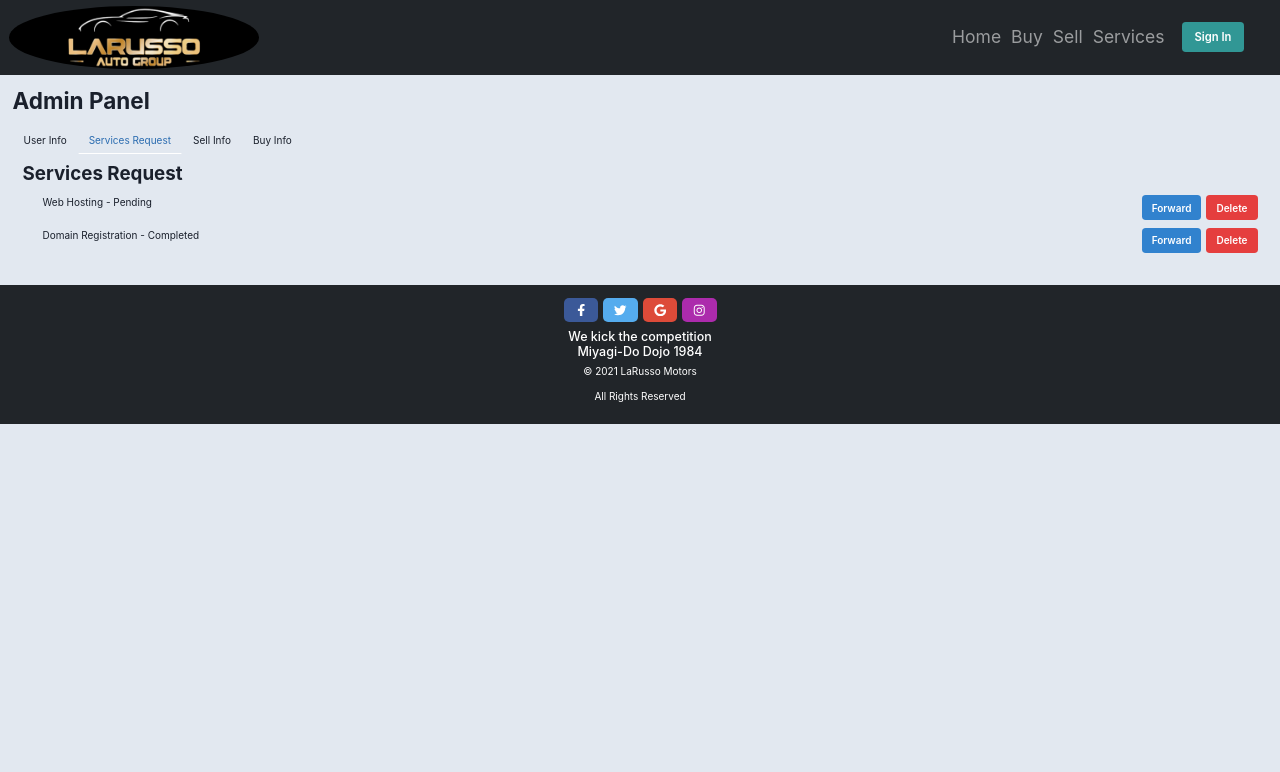
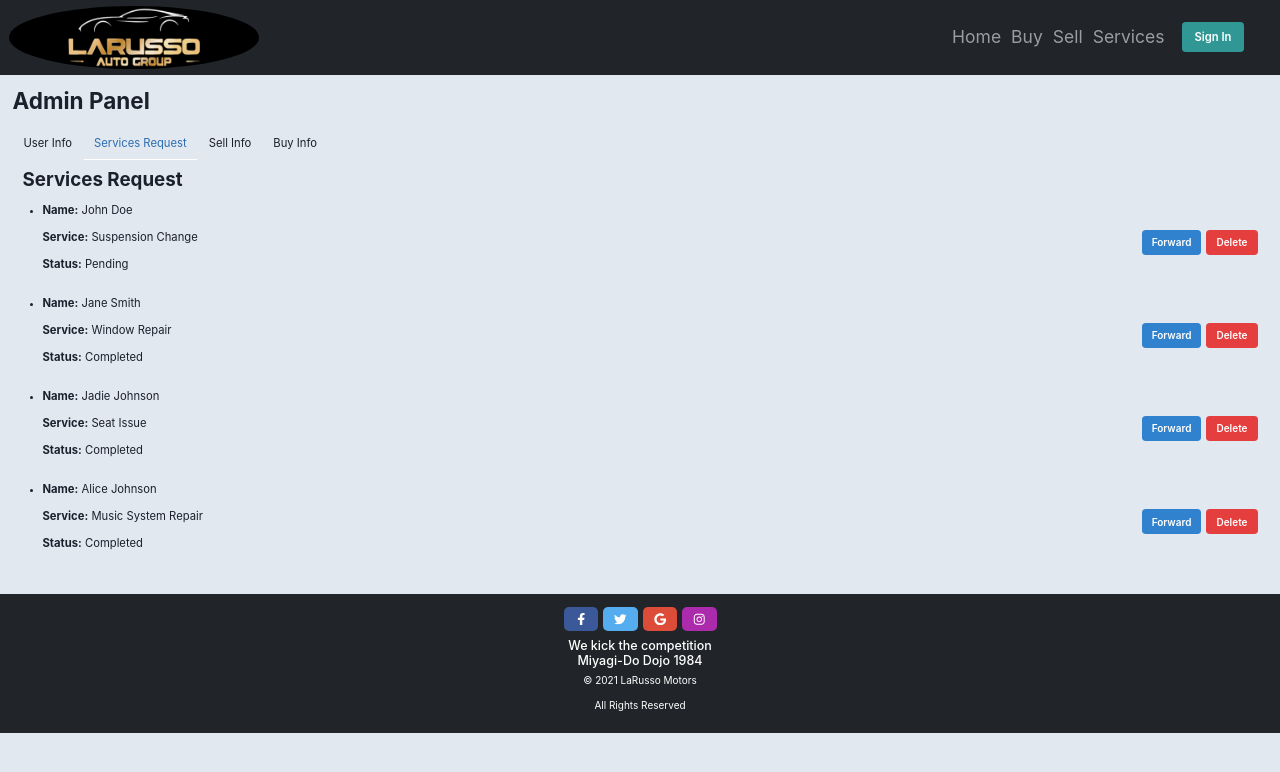
Before and after one commit to workVipulPareek/ASD_project, a React (Vite) app in the folder vite-project/: page /admin in a window 1280 px wide. Both pictures are taken after a click on the tab "Services Request". Shown: the top 772 px of the page. Built offline with nearby package versions, Linux system fonts and the light colour scheme.

Commit message:
new Admin
new

```diff
--- a/vite-project/src/components/Admin.jsx
+++ b/vite-project/src/components/Admin.jsx
@@ -1,12 +1,12 @@
 import React, { useState } from 'react';
-import { ChakraProvider, Box, Tab, TabList, TabPanel, TabPanels, Tabs, Heading, Button, List, ListItem } from '@chakra-ui/react';
+import { ChakraProvider, Box, Tab, TabList, TabPanel, TabPanels, Tabs, Heading, Button, List, ListItem, Text, Flex } from '@chakra-ui/react';
 
 const Admin = () => {
   return (
     <ChakraProvider>
       <Box p={5}>
         <Heading as="h1" size="xl" mb={5}>Admin Panel</Heading>
-        <Tabs variant="enclosed">
+        <Tabs variant="enclosed" size="lg">
           <TabList>
             <Tab>User Info</Tab>
             <Tab>Services Request</Tab>
@@ -37,6 +37,7 @@ const UserInfo = () => {
   const [users, setUsers] = useState([
     { id: 1, name: 'John Doe', email: 'john.doe@example.com', role: 'Admin' },
     { id: 2, name: 'Jane Smith', email: 'jane.smith@example.com', role: 'User' },
+    { id: 3, name: 'Jadie Johnson', email: 'jadie.johnson@example.com', role: 'User' },
   ]);
 
   const deleteUser = (id) => {
@@ -46,17 +47,17 @@ const UserInfo = () => {
   return (
     <Box>
       <Heading as="h2" size="lg" mb={4}>User Info</Heading>
-      <List spacing={3}>
+      <List spacing={5} style={{ listStyleType: 'disc', paddingLeft: '20px' }}>
         {users.map((user) => (
           <ListItem key={user.id}>
-            <Box display="flex" justifyContent="space-between" alignItems="center">
+            <Flex justifyContent="space-between" alignItems="center">
               <Box>
-                <p><strong>Name:</strong> {user.name}</p>
-                <p><strong>Email:</strong> {user.email}</p>
-                <p><strong>Role:</strong> {user.role}</p>
+                <Text fontSize="lg"><strong>Name:</strong> {user.name}</Text>
+                <Text fontSize="lg"><strong>Email:</strong> {user.email}</Text>
+                <Text fontSize="lg"><strong>Role:</strong> {user.role}</Text>
               </Box>
               <Button colorScheme="red" onClick={() => deleteUser(user.id)}>Delete</Button>
-            </Box>
+            </Flex>
           </ListItem>
         ))}
       </List>
@@ -66,8 +67,10 @@ const UserInfo = () => {
 
 const ServiceRequest = () => {
   const [requests, setRequests] = useState([
-    { id: 1, service: 'Web Hosting', status: 'Pending' },
-    { id: 2, service: 'Domain Registration', status: 'Completed' },
+    { id: 1, name: 'John Doe', service: 'Suspension Change', status: 'Pending' },
+    { id: 2, name: 'Jane Smith', service: 'Window Repair', status: 'Completed' },
+    { id: 3, name: 'Jadie Johnson', service: 'Seat Issue', status: 'Completed' },
+    { id: 4, name: 'Alice Johnson', service: 'Music System Repair', status: 'Completed' },
   ]);
 
   const deleteRequest = (id) => {
@@ -81,18 +84,20 @@ const ServiceRequest = () => {
   return (
     <Box>
       <Heading as="h2" size="lg" mb={4}>Services Request</Heading>
-      <List spacing={3}>
+      <List spacing={5} style={{ listStyleType: 'disc', paddingLeft: '20px' }}>
         {requests.map((request) => (
           <ListItem key={request.id}>
-            <Box display="flex" justifyContent="space-between" alignItems="center">
+            <Flex justifyContent="space-between" alignItems="center">
               <Box>
-                <p>{request.service} - {request.status}</p>
+                <Text fontSize="lg"><strong>Name:</strong> {request.name}</Text>
+                <Text fontSize="lg"><strong>Service:</strong> {request.service}</Text>
+                <Text fontSize="lg"><strong>Status:</strong> {request.status}</Text>
               </Box>
               <Box>
                 <Button colorScheme="blue" mr={2} onClick={() => forwardRequest(request.id)}>Forward</Button>
                 <Button colorScheme="red" onClick={() => deleteRequest(request.id)}>Delete</Button>
               </Box>
-            </Box>
+            </Flex>
           </ListItem>
         ))}
       </List>
@@ -102,17 +107,25 @@ const ServiceRequest = () => {
 
 const SellInfo = () => {
   const [sales, setSales] = useState([
-    { id: 1, item: 'Laptop', price: '$1000', status: 'Sold' },
-    { id: 2, item: 'Phone', price: '$500', status: 'Pending' },
+    { id: 1, name: 'John Doe', item: 'Gearbox', price: '$1000', status: 'Sold' },
+    { id: 2, name: 'Jane Smith', item: 'Suspension', price: '$500', status: 'Pending' },
+    { id: 3, name: 'Jadie Johnson', item: 'BMW X200', price: '$3M', status: 'Sold' },
+    { id: 4, name: 'Alice Johnson', item: 'Audi R8', price: '$2M', status: 'Pending' },
+    { id: 5, name: 'Bob Brown', item: 'Mercedes Benz', price: '$5M', status: 'Pending' },
   ]);
 
   return (
     <Box>
       <Heading as="h2" size="lg" mb={4}>Sell Info</Heading>
-      <List spacing={3}>
+      <List spacing={5} style={{ listStyleType: 'disc', paddingLeft: '20px' }}>
         {sales.map((sale) => (
           <ListItem key={sale.id}>
-            <p>{sale.item} - {sale.price} - {sale.status}</p>
+            <Box>
+              <Text fontSize="lg"><strong>Name:</strong> {sale.name}</Text>
+              <Text fontSize="lg"><strong>Item:</strong> {sale.item}</Text>
+              <Text fontSize="lg"><strong>Price:</strong> {sale.price}</Text>
+              <Text fontSize="lg"><strong>Status:</strong> {sale.status}</Text>
+            </Box>
           </ListItem>
         ))}
       </List>
@@ -124,15 +137,18 @@ const BuyInfo = () => {
   const [buyers, setBuyers] = useState([
     { id: 1, name: 'Alice', car: 'Toyota', status: 'Interested' },
     { id: 2, name: 'Bob', car: 'Honda', status: 'Purchased' },
+    { id: 3, name: 'Zayn', car: 'Ferrari', status: 'Purchased' },
   ]);
 
   return (
     <Box>
       <Heading as="h2" size="lg" mb={4}>Buy Info</Heading>
-      <List spacing={3}>
+      <List spacing={5} style={{ listStyleType: 'disc', paddingLeft: '20px' }}>
         {buyers.map((buyer) => (
           <ListItem key={buyer.id}>
-            <p>{buyer.name} - {buyer.car} - {buyer.status}</p>
+            <Text fontSize="lg"><strong>Name:</strong> {buyer.name}</Text>
+            <Text fontSize="lg"><strong>Car:</strong> {buyer.car}</Text>
+            <Text fontSize="lg"><strong>Status:</strong> {buyer.status}</Text>
           </ListItem>
         ))}
       </List>
```
